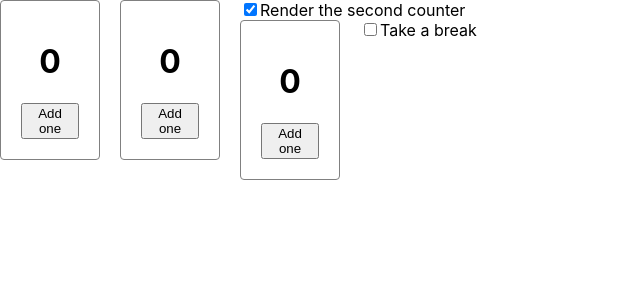
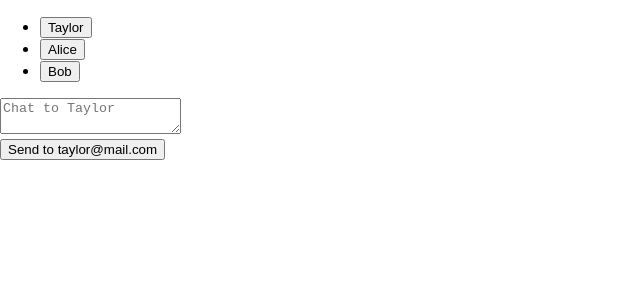
Before and after one commit to george-dx/exe-js, a React (Create React App) app in the folder react/hello-world/: page / in a window 1280 px wide. Shown: the top 300 px of the page, without its empty margins (0-640 px from the left). Built offline with nearby package versions, Linux system fonts and the light colour scheme.

Commit message:
Dummy chaat reset state using keys

```diff
--- a/react/hello-world/src/App.css
+++ b/react/hello-world/src/App.css
@@ -36,14 +36,3 @@
     transform: rotate(360deg);
   }
 }
-
-.counter {
-  width: 100px;
-  text-align: center;
-  border: 1px solid gray;
-  border-radius: 4px;
-  padding: 20px;
-  margin: 0 20px 20px 0;
-  float: left;
-  box-sizing: border-box;
-}
--- a/react/hello-world/src/App.js
+++ b/react/hello-world/src/App.js
@@ -1,43 +1,26 @@
 import { useState } from "react";
 import "./App.css";
-import Counter from "./Counter";
+import Chat from "./Chat";
+import ContactList from "./ContactList";
 
 function App() {
-  const [showB, setShowB] = useState(true);
-  const [isFancy, setIsFancy] = useState(false);
-  const [isPaused, setIsPaused] = useState(false);
-
+  const [to, setTo] = useState(contacts[0]);
   return (
-    <>
-      <div>
-        <Counter />
-        {showB && <Counter />}
-        <label>
-          <input
-            type="checkbox"
-            checked={showB}
-            onChange={(e) => {
-              setShowB(e.target.checked);
-            }}
-          />
-          Render the second counter
-        </label>
-      </div>
-      <div>
-        {isPaused ? <p>See you later!</p> : <Counter />}
-        <label>
-          <input
-            type="checkbox"
-            checked={isPaused}
-            onChange={(e) => {
-              setIsPaused(e.target.checked);
-            }}
-          />
-          Take a break
-        </label>
-      </div>
-    </>
+    <div>
+      <ContactList
+        contacts={contacts}
+        selectedContact={to}
+        onSelect={(contact) => setTo(contact)}
+      />
+      <Chat key={to.id} contact={to} />
+    </div>
   );
 }
 
+const contacts = [
+  { id: 0, name: "Taylor", email: "taylor@mail.com" },
+  { id: 1, name: "Alice", email: "alice@mail.com" },
+  { id: 2, name: "Bob", email: "bob@mail.com" },
+];
+
 export default App;
--- /dev/null
+++ b/react/hello-world/src/Chat.js
@@ -0,0 +1,16 @@
+import { useState } from "react";
+
+export default function Chat({ contact }) {
+  const [text, setText] = useState("");
+  return (
+    <section className="chat">
+      <textarea
+        value={text}
+        placeholder={"Chat to " + contact.name}
+        onChange={(e) => setText(e.target.value)}
+      />
+      <br />
+      <button>Send to {contact.email}</button>
+    </section>
+  );
+}
--- /dev/null
+++ b/react/hello-world/src/ContactList.js
@@ -0,0 +1,19 @@
+export default function ContactList({ selectedContact, contacts, onSelect }) {
+  return (
+    <section className="contact-list">
+      <ul>
+        {contacts.map((contact) => (
+          <li key={contact.id}>
+            <button
+              onClick={() => {
+                onSelect(contact);
+              }}
+            >
+              {contact.name}
+            </button>
+          </li>
+        ))}
+      </ul>
+    </section>
+  );
+}
```
Also changed, not shown: react/hello-world/src/Scoreboard.js (added, +44 -0 lines).
